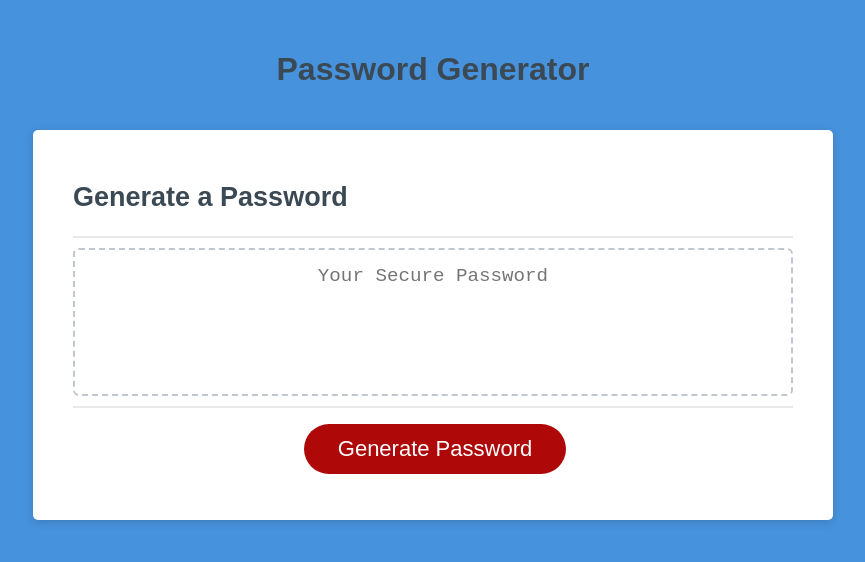
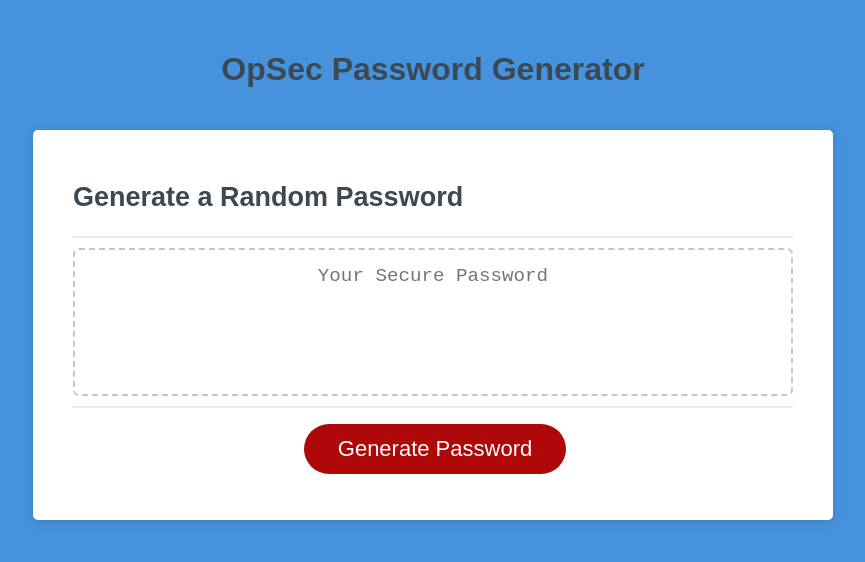
Before and after one commit to nKingchaos2284/password-generator, a plain HTML site: page index.html in a window 1280 px wide. Shown: the whole page, without its empty margins (207-1072 px from the left). Drawn offline with nearby package versions, Linux system fonts and the light colour scheme.

Commit message:
changed html text

```diff
--- a/index.html
+++ b/index.html
@@ -10,11 +10,11 @@
   <body>
     <div class="wrapper">
       <header>
-        <h1>Password Generator</h1>
+        <h1>OpSec Password Generator</h1>
       </header>
       <div class="card">
         <div class="card-header">
-          <h2>Generate a Password</h2>
+          <h2>Generate a Random Password</h2>
         </div>
         <div class="card-body">
           <textarea
```
